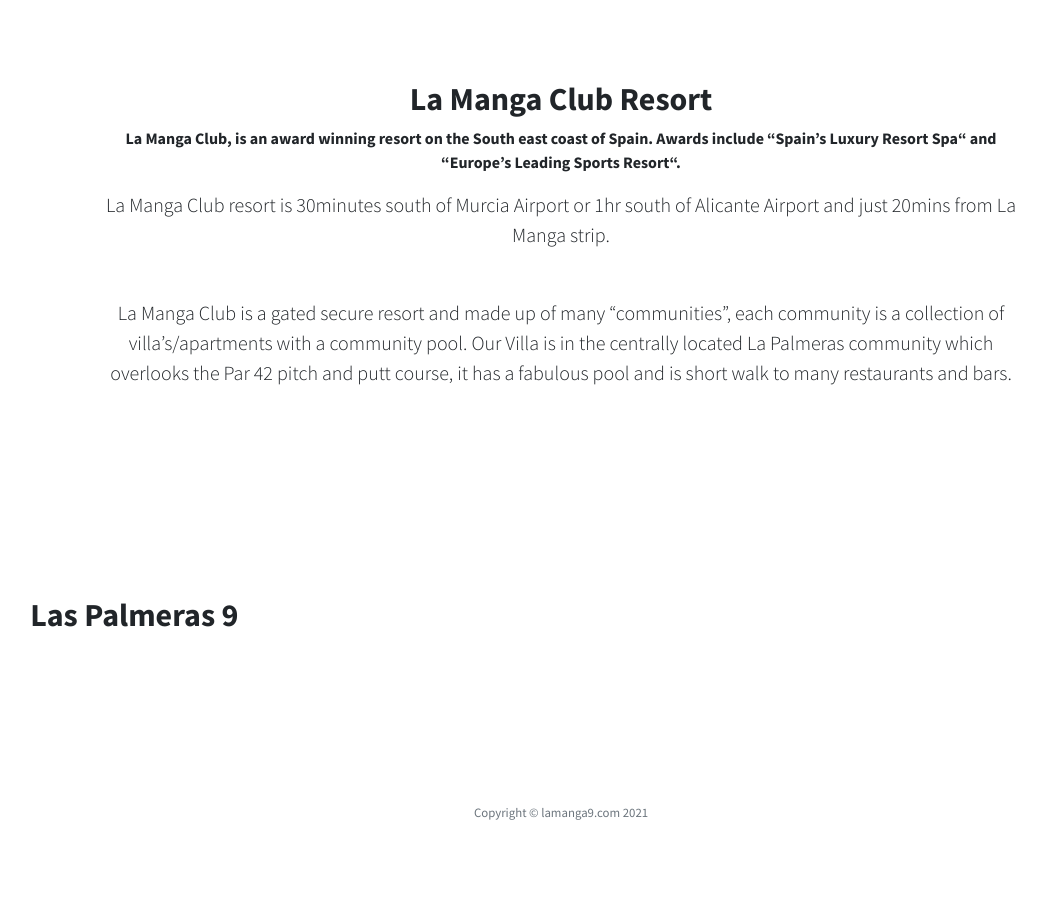
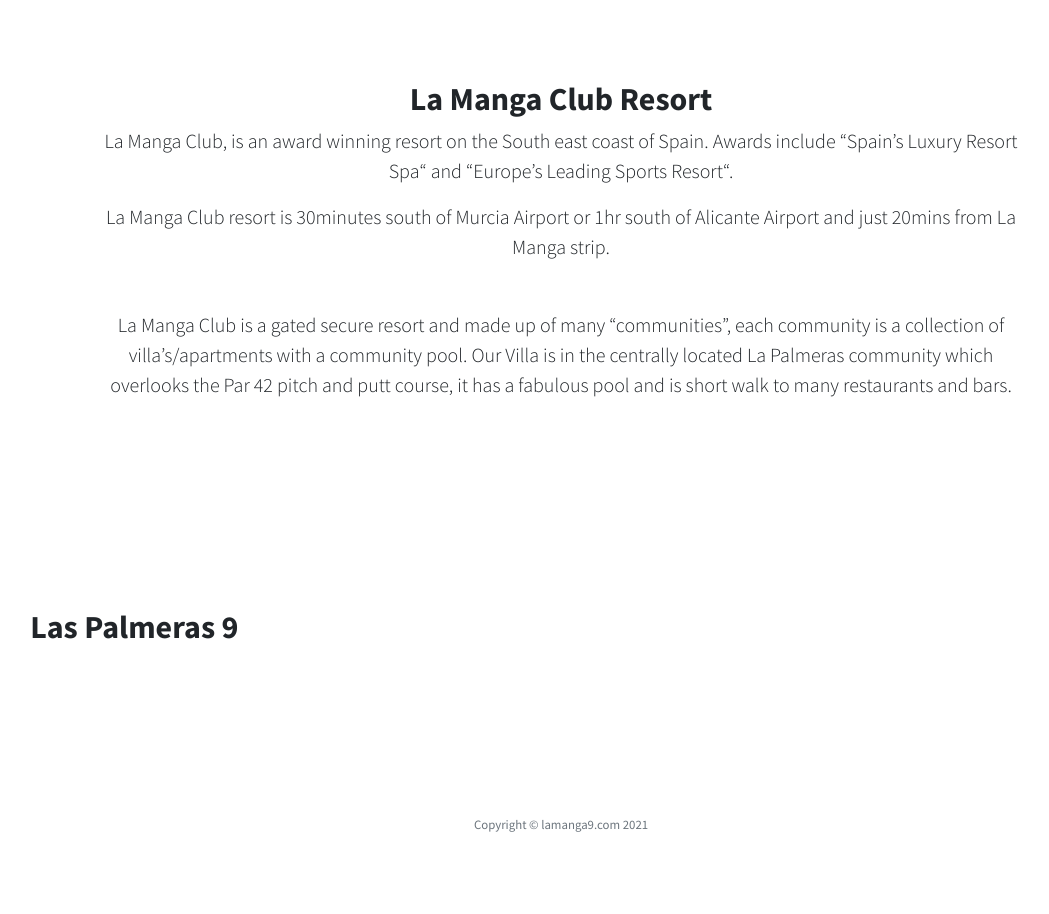
Before and after one commit to richsteer/richsteer.github.io, a Jekyll site: the page built from index.html, in a window 1280 px wide. Shown: the part 1380-2294 px from the top of the page, without its empty margins (79-1128 px from the left). Built offline with Jekyll 4.4.1, drawn with Linux system fonts in a browser that asks for light colours.

Commit message:
Update index.html

```diff
--- a/index.html
+++ b/index.html
@@ -20,7 +20,7 @@
             <div class="col-lg-10 mx-auto">
                 <h2>La Manga Club Resort</h2>
                 <b>
-                <p class="font-weight: 200">
+                <p class="lead mb-5, font-weight: 200">
                     La Manga Club, is an award winning resort on the South east coast of Spain. Awards include “Spain’s Luxury Resort Spa“ and “Europe’s Leading Sports Resort“.
                 </p>
                 <p class="lead mb-5">
```
